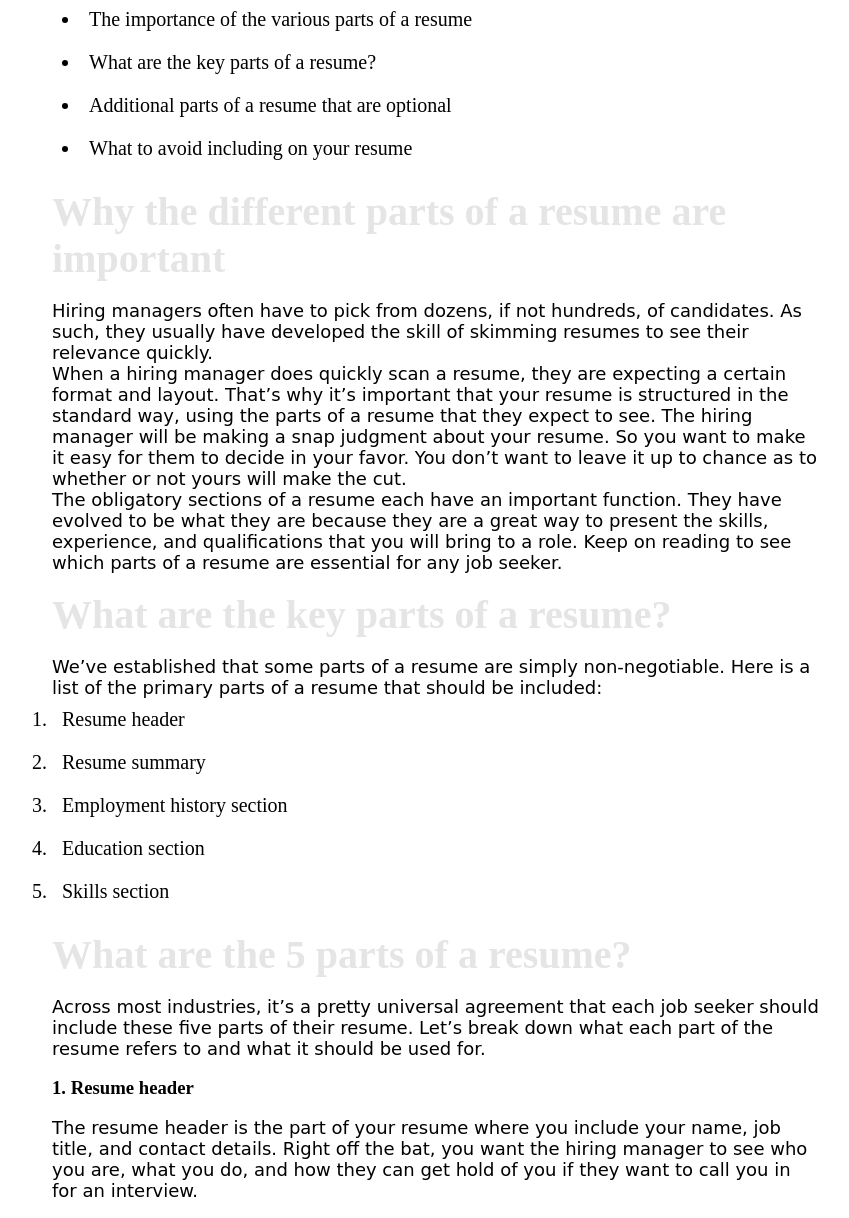
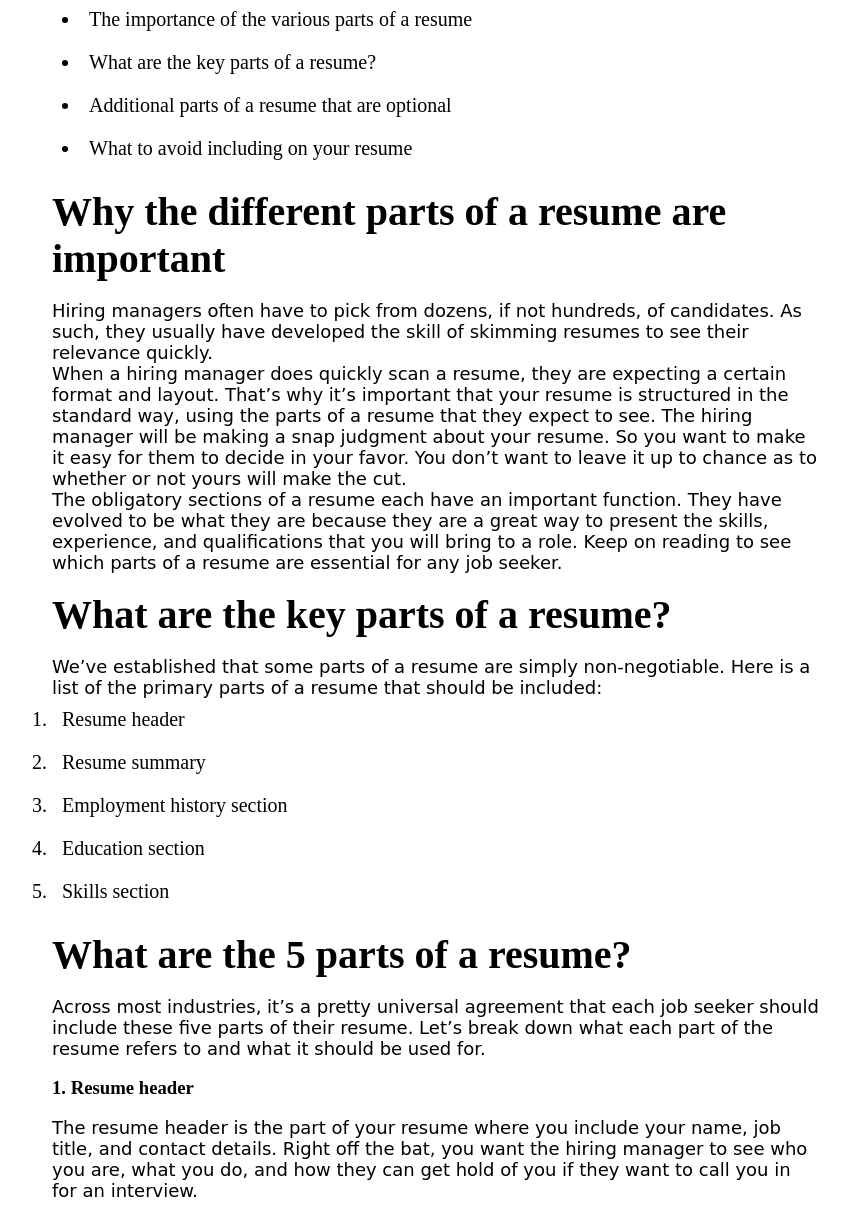
Before and after one commit to CaptainDwakea/Resumatic, a PHP site: page /blogpost3.php in a window 1280 px wide. Shown: the part 1134-2352 px from the top of the page, without its empty margins (204-1053 px from the left). Run offline with PHP 8.4, Linux system fonts and the light colour scheme; the visitor is signed in with stand-in values (Sample User, id 1); some web fonts are replaced.

Commit message:
changes in resorces

```diff
--- a/Resources/blogpost3.php
+++ b/Resources/blogpost3.php
@@ -25,16 +25,21 @@ if (!isset($_SESSION['user_id'])) {
             padding: 10px;
             font-size: 20px;
         }
-        .img_r{
+
+        .img_r {
             height: 100vh;
             background-position: center;
             background-size: cover;
+        }
+
+        .h2-util {
+            color: black;
         }
     </style>
 </head>
 
 <body>
-<header class="non_print_area">
+    <header class="non_print_area">
         <div class="header-nav non_print_area" style="display: flex;">
             <h2>Resumatic</h2>
             <nav class="nav-block">
@@ -93,24 +98,19 @@ if (!isset($_SESSION['user_id'])) {
             </div>
             <div class="social">
                 <svg width="29" height="29" class="hk">
-                    <path
-                        d="M22.05 7.54a4.47 4.47 0 0 0-3.3-1.46 4.53 4.53 0 0 0-4.53 4.53c0 .35.04.7.08 1.05A12.9 12.9 0 0 1 5 6.89a5.1 5.1 0 0 0-.65 2.26c.03 1.6.83 2.99 2.02 3.79a4.3 4.3 0 0 1-2.02-.57v.08a4.55 4.55 0 0 0 3.63 4.44c-.4.08-.8.13-1.21.16l-.81-.08a4.54 4.54 0 0 0 4.2 3.15 9.56 9.56 0 0 1-5.66 1.94l-1.05-.08c2 1.27 4.38 2.02 6.94 2.02 8.3 0 12.86-6.9 12.84-12.85.02-.24 0-.43 0-.65a8.68 8.68 0 0 0 2.26-2.34c-.82.38-1.7.62-2.6.72a4.37 4.37 0 0 0 1.95-2.51c-.84.53-1.81.9-2.83 1.13z">
+                    <path d="M22.05 7.54a4.47 4.47 0 0 0-3.3-1.46 4.53 4.53 0 0 0-4.53 4.53c0 .35.04.7.08 1.05A12.9 12.9 0 0 1 5 6.89a5.1 5.1 0 0 0-.65 2.26c.03 1.6.83 2.99 2.02 3.79a4.3 4.3 0 0 1-2.02-.57v.08a4.55 4.55 0 0 0 3.63 4.44c-.4.08-.8.13-1.21.16l-.81-.08a4.54 4.54 0 0 0 4.2 3.15 9.56 9.56 0 0 1-5.66 1.94l-1.05-.08c2 1.27 4.38 2.02 6.94 2.02 8.3 0 12.86-6.9 12.84-12.85.02-.24 0-.43 0-.65a8.68 8.68 0 0 0 2.26-2.34c-.82.38-1.7.62-2.6.72a4.37 4.37 0 0 0 1.95-2.51c-.84.53-1.81.9-2.83 1.13z">
                     </path>
                 </svg>
 
                 <svg style="background: black;
                 border-radius: 21px;" width="29" height="29" viewBox="0 0 29 29" fill="none" class="hk">
-                    <path
-                        d="M5 6.36C5 5.61 5.63 5 6.4 5h16.2c.77 0 1.4.61 1.4 1.36v16.28c0 .75-.63 1.36-1.4 1.36H6.4c-.77 0-1.4-.6-1.4-1.36V6.36z">
+                    <path d="M5 6.36C5 5.61 5.63 5 6.4 5h16.2c.77 0 1.4.61 1.4 1.36v16.28c0 .75-.63 1.36-1.4 1.36H6.4c-.77 0-1.4-.6-1.4-1.36V6.36z">
                     </path>
-                    <path fill-rule="evenodd" clip-rule="evenodd"
-                        d="M10.76 20.9v-8.57H7.89v8.58h2.87zm-1.44-9.75c1 0 1.63-.65 1.63-1.48-.02-.84-.62-1.48-1.6-1.48-.99 0-1.63.64-1.63 1.48 0 .83.62 1.48 1.59 1.48h.01zM12.35 20.9h2.87v-4.79c0-.25.02-.5.1-.7.2-.5.67-1.04 1.46-1.04 1.04 0 1.46.8 1.46 1.95v4.59h2.87v-4.92c0-2.64-1.42-3.87-3.3-3.87-1.55 0-2.23.86-2.61 1.45h.02v-1.24h-2.87c.04.8 0 8.58 0 8.58z"
-                        fill="#fff"></path>
+                    <path fill-rule="evenodd" clip-rule="evenodd" d="M10.76 20.9v-8.57H7.89v8.58h2.87zm-1.44-9.75c1 0 1.63-.65 1.63-1.48-.02-.84-.62-1.48-1.6-1.48-.99 0-1.63.64-1.63 1.48 0 .83.62 1.48 1.59 1.48h.01zM12.35 20.9h2.87v-4.79c0-.25.02-.5.1-.7.2-.5.67-1.04 1.46-1.04 1.04 0 1.46.8 1.46 1.95v4.59h2.87v-4.92c0-2.64-1.42-3.87-3.3-3.87-1.55 0-2.23.86-2.61 1.45h.02v-1.24h-2.87c.04.8 0 8.58 0 8.58z" fill="#fff"></path>
                 </svg>
 
                 <svg width="29" height="29" class="hk">
-                    <path
-                        d="M23.2 5H5.8a.8.8 0 0 0-.8.8V23.2c0 .44.35.8.8.8h9.3v-7.13h-2.38V13.9h2.38v-2.38c0-2.45 1.55-3.66 3.74-3.66 1.05 0 1.95.08 2.2.11v2.57h-1.5c-1.2 0-1.48.57-1.48 1.4v1.96h2.97l-.6 2.97h-2.37l.05 7.12h5.1a.8.8 0 0 0 .79-.8V5.8a.8.8 0 0 0-.8-.79">
+                    <path d="M23.2 5H5.8a.8.8 0 0 0-.8.8V23.2c0 .44.35.8.8.8h9.3v-7.13h-2.38V13.9h2.38v-2.38c0-2.45 1.55-3.66 3.74-3.66 1.05 0 1.95.08 2.2.11v2.57h-1.5c-1.2 0-1.48.57-1.48 1.4v1.96h2.97l-.6 2.97h-2.37l.05 7.12h5.1a.8.8 0 0 0 .79-.8V5.8a.8.8 0 0 0-.8-.79">
                     </path>
                 </svg>
 
@@ -131,7 +131,7 @@ if (!isset($_SESSION['user_id'])) {
         <li>What to avoid including on your resume</li><br>
         <div></div>
 
-        <h2>Why the different parts of a resume are important</h2>
+        <h2 class="h2-util">Why the different parts of a resume are important</h2>
         <br>
         <p class="font1">Hiring managers often have to pick from dozens, if not hundreds, of candidates. As such, they
             usually have developed the skill of skimming resumes to see their relevance quickly.
@@ -146,7 +146,7 @@ if (!isset($_SESSION['user_id'])) {
             to a role. Keep on reading to see which parts of a resume are essential for any job seeker.
         </p><br>
 
-        <h2>What are the key parts of a resume?</h2><br>
+        <h2 class="h2-util">What are the key parts of a resume?</h2><br>
         <p class="font1">We’ve established that some parts of a resume are simply non-negotiable. Here is a list of the
             primary parts of a resume that should be included:</p>
         <ol>
@@ -157,7 +157,7 @@ if (!isset($_SESSION['user_id'])) {
             <li>Skills section</li>
         </ol>
         <br>
-        <h2>What are the 5 parts of a resume?</h2><br>
+        <h2 class="h2-util">What are the 5 parts of a resume?</h2><br>
         <p class="font1">Across most industries, it’s a pretty universal agreement that each job seeker should include
             these five parts of their resume. Let’s break down what each part of the resume refers to and what it should
             be used for.</p><br>
@@ -194,7 +194,7 @@ if (!isset($_SESSION['user_id'])) {
             formal education qualifications such as higher education certificates. If you don’t have a college degree or
             equivalent then you should remember to list your high school credentials here.</p><br>
 
-        <h2>Additional parts of a resume</h2><br>
+        <h2 class="h2-util">Additional parts of a resume</h2><br>
         <p class="font1">From time to time the five obligatory sections aren’t necessarily enough. It can be a good idea
             to highlight some experience or skills that are difficult to position in other parts of a resume. In this
             case, you can create a new subheading and list your accomplishments or achievements in the style of a bullet
@@ -212,7 +212,7 @@ if (!isset($_SESSION['user_id'])) {
         <li>Publications</li>
 
         <br>
-        <h2>Resume mistakes to avoid</h2><br>
+        <h2 class="h2-util">Resume mistakes to avoid</h2><br>
         <p class="font1">Now that we’ve explored what you should include in your resume, it begs the question: what
             should you avoid adding to your resume? Remember that you have limited space to capture the hiring manager’s
             attention. Anything that is not relevant to branding yourself as the perfect person for the job you’re
@@ -229,7 +229,7 @@ if (!isset($_SESSION['user_id'])) {
         <p class="font1">If you have under 10 years of professional experience, your resume should ideally be kept to
             one page. That means that you need to become a pro at condensing your experience into small spaces.</p><br>
 
-        <h2>Key takeaways</h2><br>
+        <h2 class="h2-util">Key takeaways</h2><br>
         <li>You need to meet the hiring manager’s expectations by including the key parts of a resume.</li>
         <li>Taking a moment to consider the format of your resume and the order of the parts of your resume is vital.
         </li>
@@ -242,14 +242,13 @@ if (!isset($_SESSION['user_id'])) {
         <hr>
     </div>
     <div class="home-articles max-width-1 m-auto font2">
-        <h2>People who read this also read</h2>
+        <h2 class="h2-util">People who read this also read</h2>
         <div class="row">
 
 
             <div class="home-article more-post">
                 <div class="home-article-img">
-                    <img src="img/lotte9024_someone_working_on_a_desk_writing_a_letter_career_ill_4b8ad647-5dc9-4e56-b9ef-8ef2484f8488.png"
-                        alt="article">
+                    <img src="img/lotte9024_someone_working_on_a_desk_writing_a_letter_career_ill_4b8ad647-5dc9-4e56-b9ef-8ef2484f8488.png" alt="article">
                 </div>
                 <div class="home-article-content font1 center">
                     <a href="../Resources/blogpost.php">
@@ -265,7 +264,9 @@ if (!isset($_SESSION['user_id'])) {
                     <img src="img/RIO_-_Women_coding.png" alt="article">
                 </div>
                 <div class="home-article-content font1 center">
-                    <a href="../Resources/blogpost2.php"><h3>Resume dos and don'ts: expert advice for successful applications</h3></a>
+                    <a href="../Resources/blogpost2.php">
+                        <h3>Resume dos and don'ts: expert advice for successful applications</h3>
+                    </a>
 
                     <div>Author Name :- Charlotte Grainger</div>
                     <span>07 January | 16 min read</span>
```
Also changed, not shown: Resources/blogpost.php (+6 -4 lines), Resources/blogpost2.php (+8 -5 lines).
